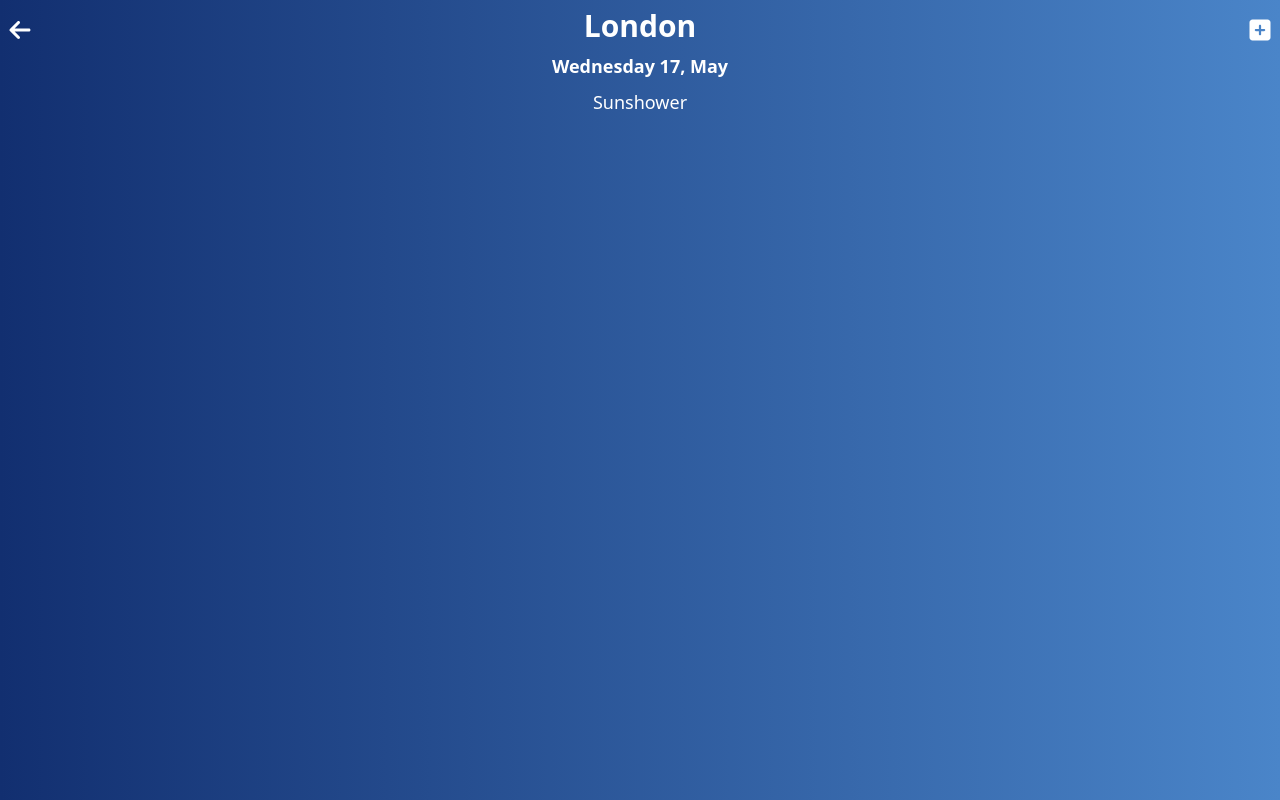
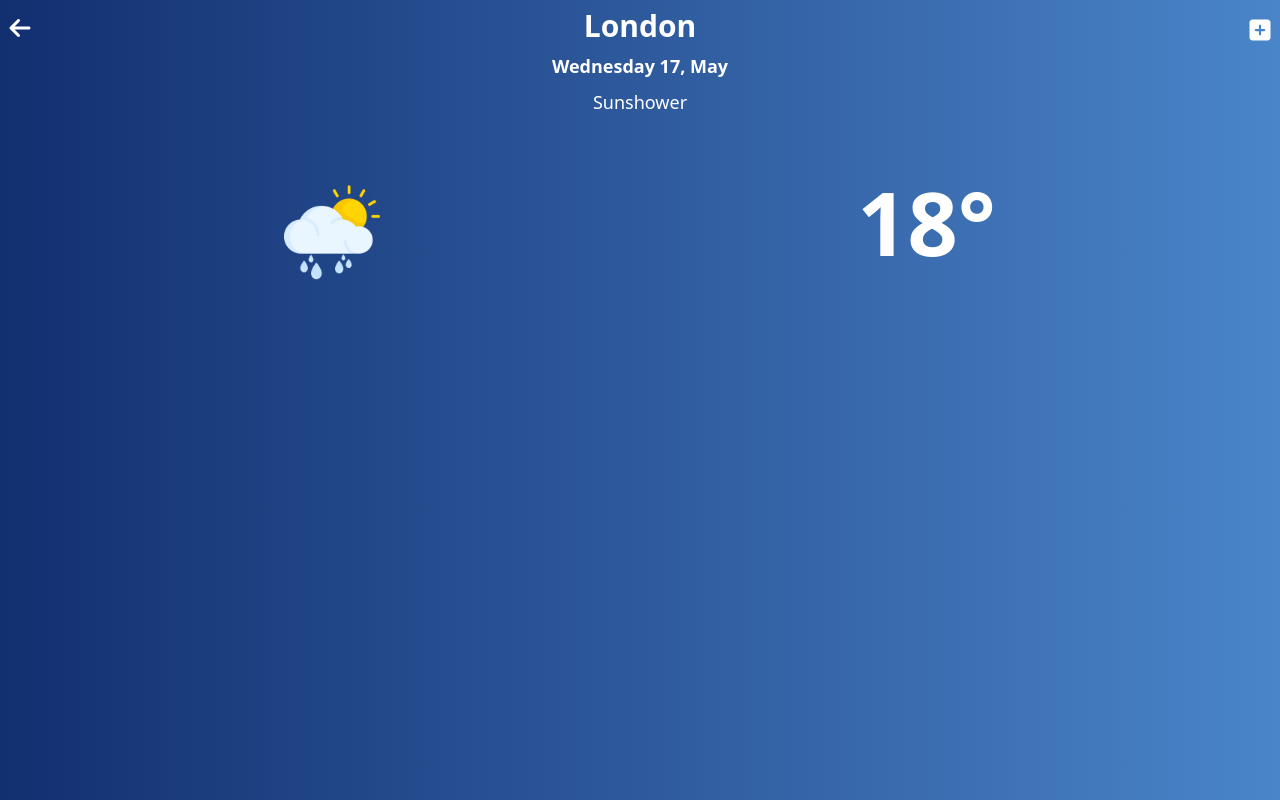
Before and after one commit to Okazakee/Weather-APP, a Next.js app: page /London in a window 1280 px wide. Built offline with nearby package versions, Linux system fonts and the light colour scheme.

Commit message:
added center weather data styling

```diff
--- a/src/contexts/StylesContext.jsx
+++ b/src/contexts/StylesContext.jsx
@@ -56,7 +56,7 @@ const StylesProvider = ({ children }) => {
       cityName: "text-2xl font-bold",
       currentDate: "text-xs font-semibold",
       currentHour: "text-[0.7rem] font-light mt-2",
-      tempC: "font-bold text-5xl font."
+      tempC: "font-bold text-5xl"
   }
 
   const CityPageStyles = {
@@ -67,6 +67,8 @@ const StylesProvider = ({ children }) => {
       dateWeatherWrapper: "flex flex-col mx-auto text-lg",
       dateText: "mx-auto my-2 font-semibold",
       weatherText: "mx-auto font-light",
+      climateInfo: "flex justify-around  mt-10 mx-14",
+      tempText: "ml-5 font-bold text-[5.5rem]"
   }
 
   return (
--- a/src/pages/[city].jsx
+++ b/src/pages/[city].jsx
@@ -1,5 +1,6 @@
 import { useContext } from 'react';
 import Link from 'next/link';
+import Image from 'next/image';
 
 import { StylesContext } from '@/contexts/StylesContext';
 import { SystemTimeContext } from '@/contexts/SystemTimeContext';
@@ -42,7 +43,9 @@ export default function City({ selectedCity }) {
   return (
     <div className={`${CityPageStyles.container} ${weather[weatherType]}`}>
       <div className={CityPageStyles.topWrapper}>
-        <FontAwesomeIcon className={CityPageStyles.buttons} icon={faArrowLeft} />
+        <Link href={`/`}>
+          <FontAwesomeIcon className={CityPageStyles.buttons} icon={faArrowLeft} />
+        </Link>
         <p className={CityPageStyles.cityName}>
           {name}
         </p>
@@ -56,8 +59,18 @@ export default function City({ selectedCity }) {
           {weatherType}
         </p>
       </div>
-      <div>
-        {/* temp + img */}
+      <div className={CityPageStyles.climateInfo}>
+        <Image
+          className="w-24 h-24 mt-7"
+          src={`/weatherIcons/${weatherType}.png`}
+          width={500}
+          height={500}
+          alt="weatherType"
+          quality={100}
+        />
+        <p className={CityPageStyles.tempText}>
+          {temperature + "°"}
+        </p>
       </div>
     </div>
   );
```
